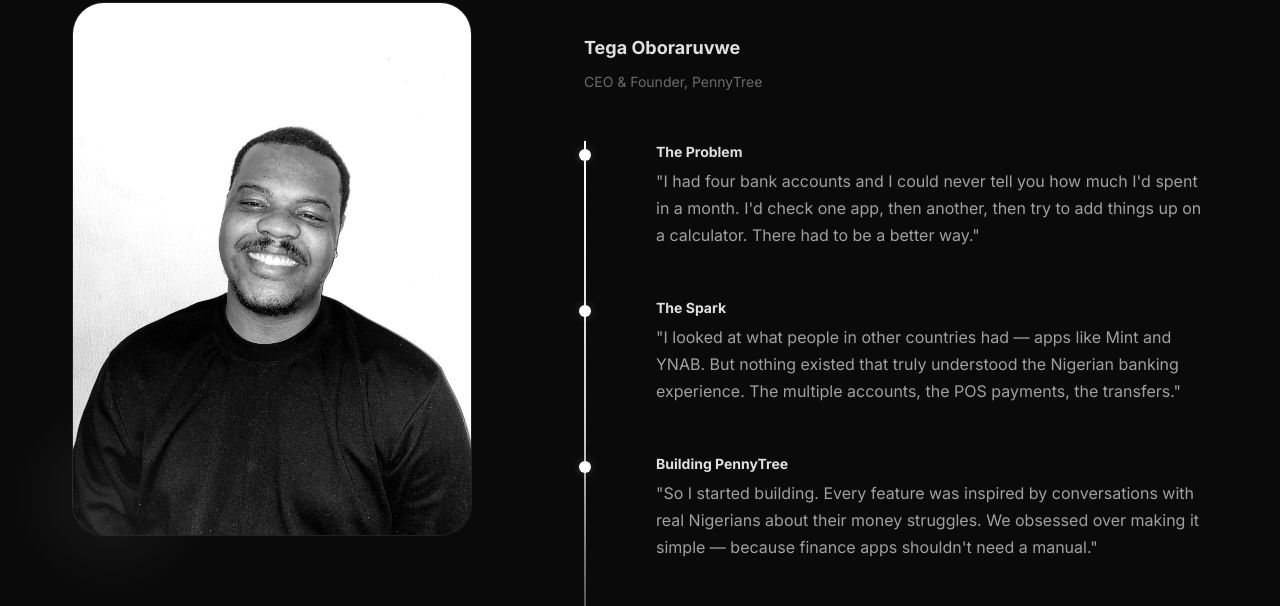
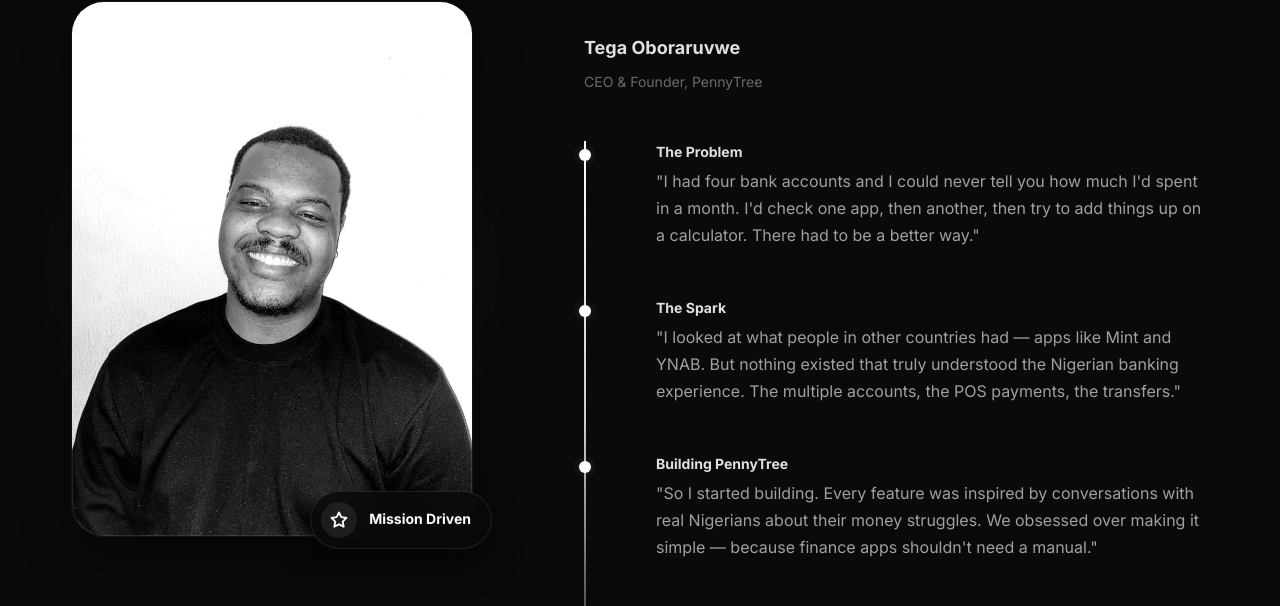
Before and after one commit to tryrone/penny-tree-website, a website built with Vite: page index.html in a window 1280 px wide. Shown: the part 5300-5906 px from the top of the page. Built offline with nearby package versions, Linux system fonts and the light colour scheme.

Commit message:
feat: enhance founder section with hover animations, improved styling, and a floating mission badge

```diff
--- a/index.html
+++ b/index.html
@@ -941,6 +941,23 @@
               />
             </div>
             <div class="founder-photo-glow"></div>
+
+            <div class="founder-badge">
+              <div class="founder-badge-icon">
+                <svg
+                  xmlns="http://www.w3.org/2000/svg"
+                  viewBox="0 0 24 24"
+                  fill="none"
+                  stroke="currentColor"
+                  stroke-width="2.5"
+                  stroke-linecap="round"
+                  stroke-linejoin="round"
+                >
+                  <polygon points="12 2 15.09 8.26 22 9.27 17 14.14 18.18 21.02 12 17.77 5.82 21.02 7 14.14 2 9.27 8.91 8.26 12 2" />
+                </svg>
+              </div>
+              <div class="founder-badge-text">Mission Driven</div>
+            </div>
           </div>
 
           <div class="founder-story reveal-right">
--- a/src/style.css
+++ b/src/style.css
@@ -1195,33 +1195,99 @@ input, textarea {
 
 .founder-photo-wrapper {
   position: relative;
+  z-index: 1;
+  max-width: 400px;
 }
 
 .founder-photo {
   width: 100%;
-  max-width: 400px;
   aspect-ratio: 3/4;
   background: var(--gradient-card);
-  border: 1px solid var(--color-border);
   border-radius: var(--radius-2xl);
   overflow: hidden;
   position: relative;
+  box-shadow: 0 0 0 1px rgba(255, 255, 255, 0.05), 0 24px 48px rgba(0, 0, 0, 0.4);
+}
+
+.founder-photo::after {
+  content: '';
+  position: absolute;
+  inset: 0;
+  border-radius: inherit;
+  box-shadow: inset 0 0 0 1px rgba(255, 255, 255, 0.1);
+  pointer-events: none;
+  z-index: 2;
 }
 
 .founder-photo img {
   width: 100%;
   height: 100%;
   object-fit: cover;
+  transition: transform 0.8s cubic-bezier(0.16, 1, 0.3, 1);
+}
+
+.founder-photo:hover img {
+  transform: scale(1.05);
 }
 
 .founder-photo-glow {
   position: absolute;
-  bottom: -60px;
-  left: -60px;
-  width: 200px;
-  height: 200px;
+  top: 50%;
+  left: 50%;
+  width: 120%;
+  height: 120%;
   border-radius: 50%;
-  background: radial-gradient(circle, rgba(255, 255, 255, 0.06) 0%, transparent 70%);
+  background: radial-gradient(circle, var(--color-primary-glow-strong) 0%, transparent 60%);
+  transform: translate(-50%, -50%);
+  z-index: -1;
+  opacity: 0.8;
+  filter: blur(20px);
+}
+
+.founder-badge {
+  position: absolute;
+  bottom: -20px;
+  right: -20px;
+  background: rgba(10, 10, 10, 0.85);
+  backdrop-filter: blur(12px);
+  -webkit-backdrop-filter: blur(12px);
+  border: 1px solid rgba(255, 255, 255, 0.1);
+  border-radius: var(--radius-full);
+  padding: 10px 20px 10px 10px;
+  display: flex;
+  align-items: center;
+  gap: 12px;
+  box-shadow: 0 16px 32px rgba(0, 0, 0, 0.4);
+  z-index: 4;
+  animation: float-badge 5s ease-in-out infinite;
+}
+
+.founder-badge-icon {
+  width: 36px;
+  height: 36px;
+  background: var(--color-primary-glow);
+  color: var(--color-primary);
+  border-radius: 50%;
+  display: flex;
+  align-items: center;
+  justify-content: center;
+}
+
+.founder-badge-icon svg {
+  width: 18px;
+  height: 18px;
+}
+
+.founder-badge-text {
+  font-size: var(--font-size-sm);
+  font-weight: 700;
+  color: var(--color-white);
+  white-space: nowrap;
+}
+
+@keyframes float-badge {
+  0%, 100% { transform: translateY(0); }
+  50% { transform: translateY(-8px); }
 }
 
 .founder-story {
```
